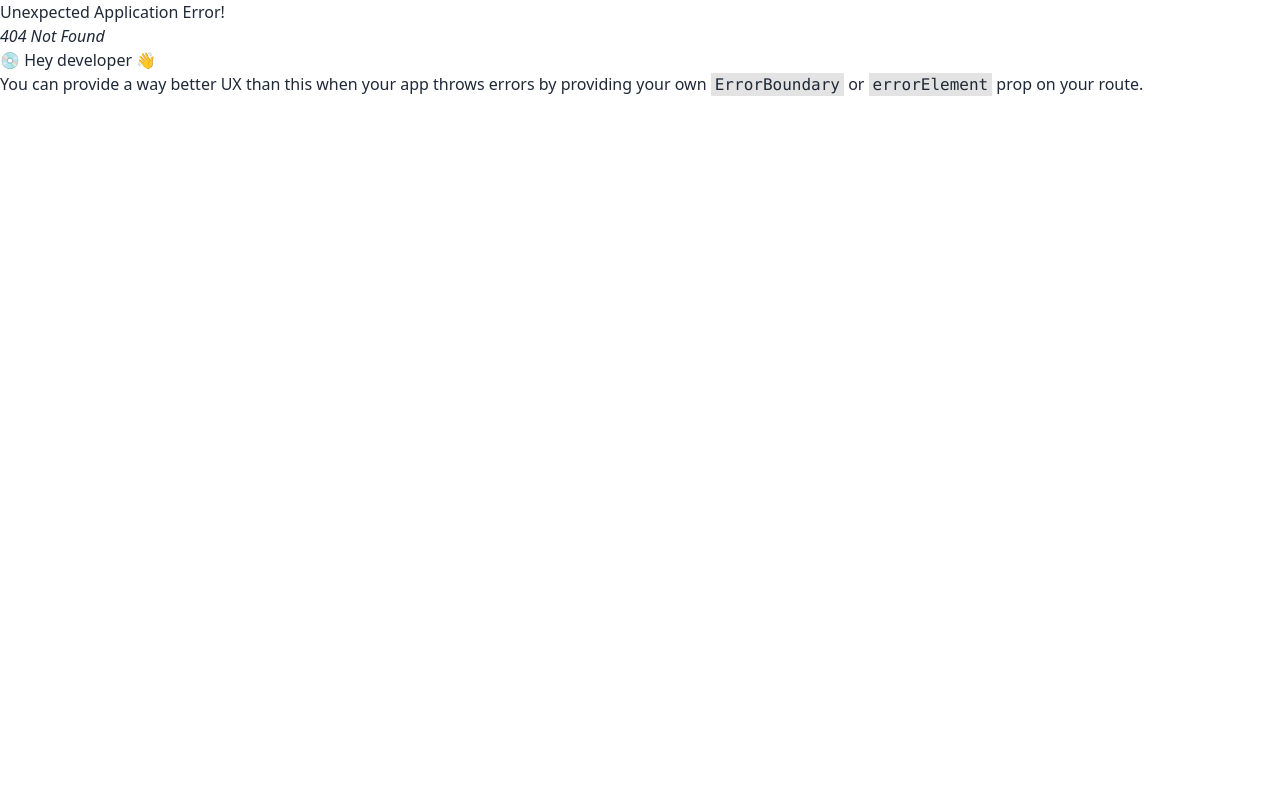
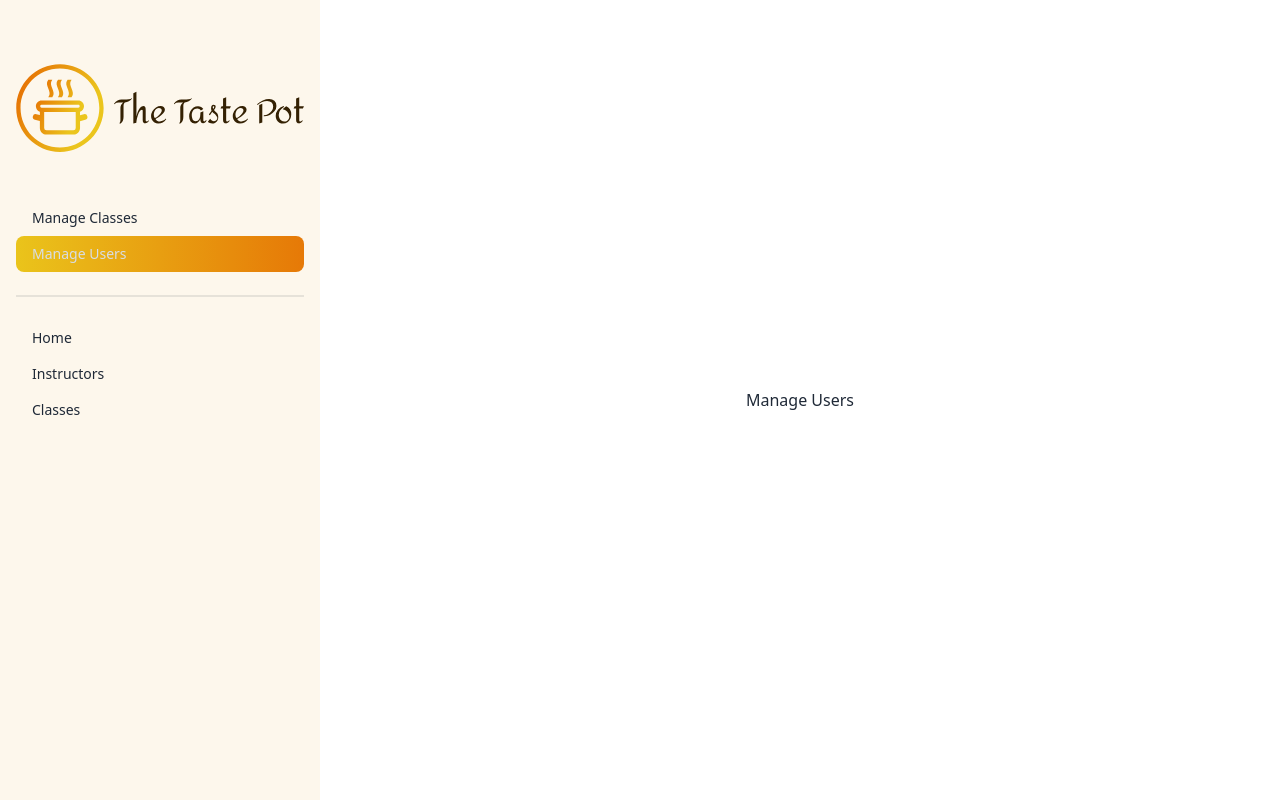
Before and after one commit to the-nazzmul/the-taste-pot-client, a React (Vite) app: page /dashboard/manageUsers in a window 1280 px wide. Before the commit this address had no page. Built offline with nearby package versions, Linux system fonts and the light colour scheme.

Commit message:
basic dashboard

```diff
--- /dev/null
+++ b/src/Layout/Dashboard.jsx
@@ -0,0 +1,35 @@
+import { NavLink, Outlet } from "react-router-dom";
+import logo from './../assets/logo.svg'
+
+
+const Dashboard = () => {
+    return (
+        <div>
+            <div className="drawer lg:drawer-open">
+                <input id="my-drawer-2" type="checkbox" className="drawer-toggle" />
+                <div className="drawer-content flex flex-col items-center justify-center">
+                    {/* Page content here */}
+                    <Outlet></Outlet>
+                    <label htmlFor="my-drawer-2" className="btn btn-primary drawer-button lg:hidden">Open drawer</label>
+
+                </div>
+                <div className="drawer-side">
+                    <label htmlFor="my-drawer-2" className="drawer-overlay"></label>
+                    <ul className="menu p-4 w-80 h-full bg-[#FDF7EC] text-base-content">
+                        {/* Sidebar content here */}
+                        <img className="my-12" src={logo} alt="logo" />
+                        <li><NavLink to='/dashboard/manageClasses'>Manage Classes</NavLink></li>
+                        <li><NavLink to='/dashboard/manageUsers'>Manage Users</NavLink></li>
+                        <div className="divider"></div>
+                        <li><NavLink to='/'>Home</NavLink></li>
+                        <li><NavLink to='/instructors'>Instructors</NavLink></li>
+                        <li><NavLink to='/classes'>Classes</NavLink></li>
+                    </ul>
+
+                </div>
+            </div>
+        </div>
+    );
+};
+
+export default Dashboard;
--- /dev/null
+++ b/src/Pages/Classes/Classes.jsx
@@ -0,0 +1,11 @@
+
+
+const Classes = () => {
+    return (
+        <div>
+            <h2>Classes</h2>
+        </div>
+    );
+};
+
+export default Classes;
--- /dev/null
+++ b/src/Pages/Dashboard/Admin/ManageClasses.jsx
@@ -0,0 +1,11 @@
+
+
+const ManageClasses = () => {
+    return (
+        <div>
+            <h2>Manage classes</h2>
+        </div>
+    );
+};
+
+export default ManageClasses;
--- /dev/null
+++ b/src/Pages/Dashboard/Admin/ManageUsers.jsx
@@ -0,0 +1,11 @@
+
+
+const ManageUsers = () => {
+    return (
+        <div>
+            <h2>Manage Users</h2>
+        </div>
+    );
+};
+
+export default ManageUsers;
--- /dev/null
+++ b/src/Pages/Instructors/Instructors.jsx
@@ -0,0 +1,11 @@
+
+
+const Instructors = () => {
+    return (
+        <div>
+            <h2>Instructors</h2>
+        </div>
+    );
+};
+
+export default Instructors;
--- a/src/index.css
+++ b/src/index.css
@@ -7,6 +7,6 @@
     @apply bg-gradient-to-r from-[#E67907] to-[#EAC41B] border-none rounded-lg btn text-white btn-sm
 }
 
-.navbar a.active{
+a.active{
     @apply bg-gradient-to-l from-[#E67907] to-[#EAC41B] border-none rounded-lg text-white
 }
```
Also changed, not shown: src/Routes/Routes.jsx (+28 -0 lines).
